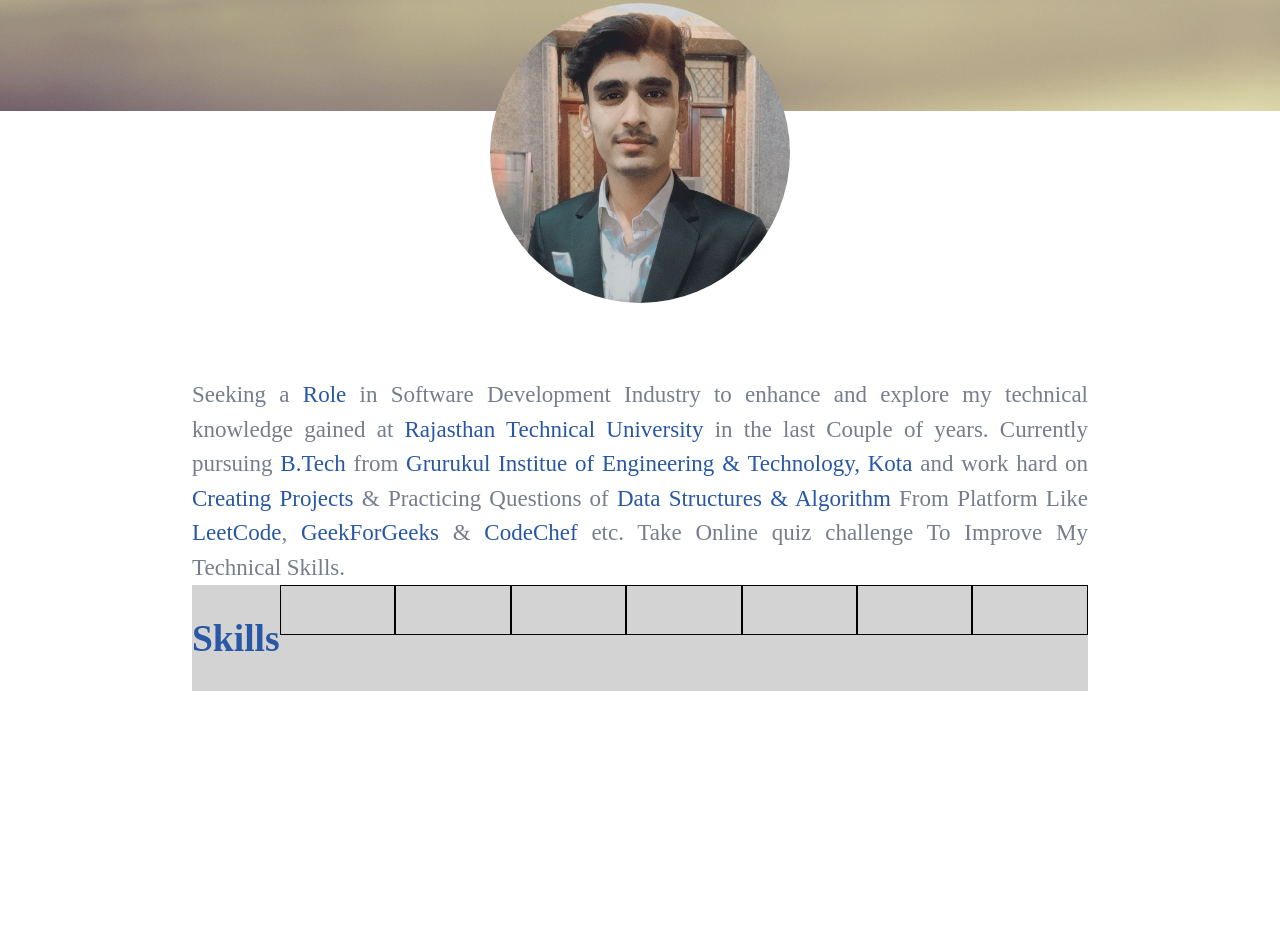
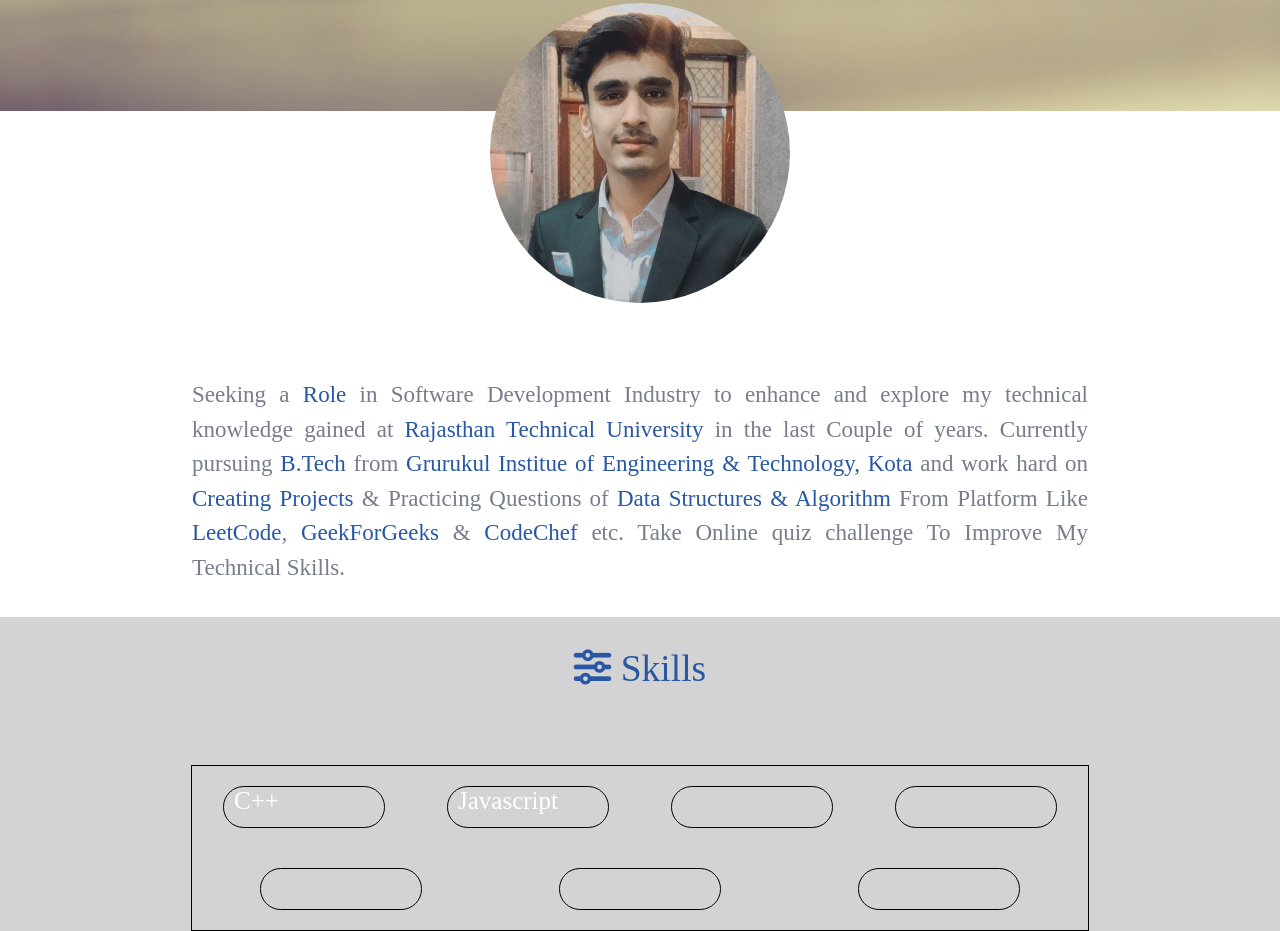
Before and after one commit to shahnawaaz1901/Resume, a plain HTML site: page index.html in a window 1280 px wide. Shown: the part 509-1440 px from the top of the page. Before the commit the page ends 1200 px from the top, so only its background shows below. Drawn offline with Linux system fonts and the light colour scheme.

Commit message:
Creates Skills Section

```diff
--- a/index.html
+++ b/index.html
@@ -148,17 +148,39 @@
         </div>
       </section>
       <section id="skills">
-        <div class="section-heading">
-          <span></span>
-          <h1>Skills</h1>
+        <h1 class="section-heading text-center pt-30px">
+          <span>
+            <i class="fa-solid fa-sliders"></i>
+          </span>
+          <span>Skills</span>
+        </h1>
+        <div class="skills-container m-auto mt-75px">
+          <div class="total-skills">
+            <div class="skill-progress ">
+              C++
+            </div>
+          </div>
+          <div class="total-skills">
+            <div class="skill-progress">
+              Javascript
+            </div>
+          </div>
+          <div class="total-skills">
+            <div class="skill-progress"></div>
+          </div>
+          <div class="total-skills">
+            <div class="skill-progress"></div>
+          </div>
+          <div class="total-skills">
+            <div class="skill-progress"></div>
+          </div>
+          <div class="total-skills">
+            <div class="skill-progress"></div>
+          </div>
+          <div class="total-skills">
+            <div class="skill-progress"></div>
+          </div>
         </div>
-        <div class="total-skills"></div>
-        <div class="total-skills"></div>
-        <div class="total-skills"></div>
-        <div class="total-skills"></div>
-        <div class="total-skills"></div>
-        <div class="total-skills"></div>
-        <div class="total-skills"></div>
       </section>
       <section id="education"></section>
       <section id="portfolio"></section>
--- a/style.css
+++ b/style.css
@@ -7,6 +7,7 @@ body{
     margin: 0;
     padding: 0;
     font-size: 25px;
+    overflow-x: hidden;
 }
 
 section:nth-child(2n){
@@ -48,22 +49,34 @@ section:nth-child(2n){
 .mt-75px{
     margin-top: 75px;
 }
-
+.pt-30px
+{
+    padding-top: 30px;
+}
 .color-blue{
     color: #2858a5;
 }
 
 .color-orange{
-    color: #eb8537;;
+    color: #eb8537;
 }
 
 .color-grey{
     color: #777d8c;
 }
 
+.bg-blue{
+    background-color: #2858a5;
+}
+
+.bg-oranger{
+    background-color: #eb8537;
+}
+
 .text-highlighter{
     color: #2858a5;
 }
+
 /* Nav Bar */
 .horizontal-list li{
     display: inline-block;
@@ -219,14 +232,24 @@ header{
     }
 }
 
-#skills{
+.skills-container{
+    width: 70%;
+    border: 1px solid black;
     display: flex;
-    margin: auto;
-    width: 70%;
+    flex-wrap: wrap;
+    justify-content: space-around;
+    color: white;
 }
 
 .total-skills{
-    height: 3rem;
-    width: 11rem;
+    width: 10rem;
+    height: 2.5rem;
     border: 1px solid black;
+    margin: 20px;
+    border-radius: 1.3rem;
 }
+
+.skill-progress{
+    padding-left: 10px;
+    vertical-align: middle;
+}
```
